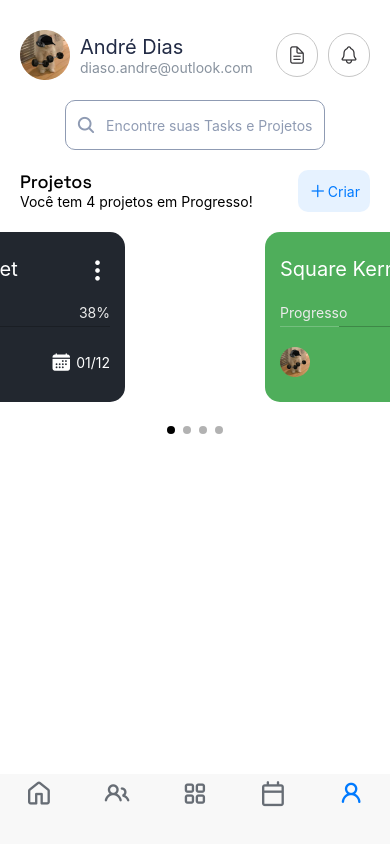
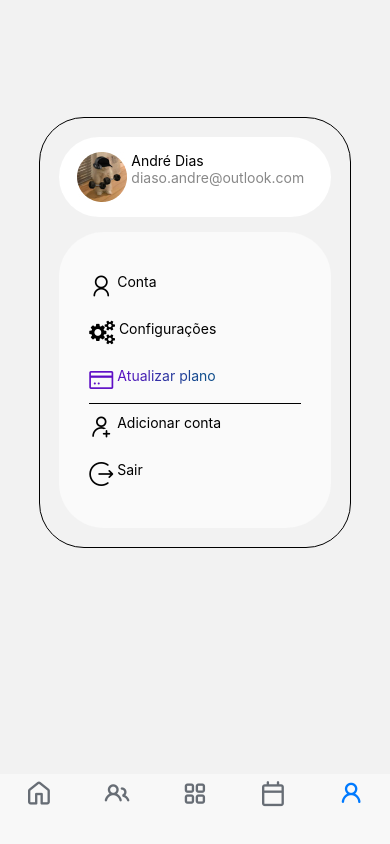
Before and after one commit to https-dre/mindful-nest-app, a React Native app: screen /Settings in a window 390 px wide. Built offline with nearby package versions, Linux system fonts and the light colour scheme.

Commit message:
alterações murilo

```diff
--- a/BottomTabRouter.js
+++ b/BottomTabRouter.js
@@ -6,6 +6,7 @@ import Icon from 'react-native-vector-icons/Octicons';
 import { Home } from "./screens/Home";
 import { Planner } from "./screens/Planner";
 import { CalendarScreen } from './screens/CalendarScreen';
+import { UserConfig } from './screens/UserConfig';
 
 const Tab = createBottomTabNavigator();
 
@@ -55,7 +56,7 @@ export function BottomTabRouter() {
           <Tab.Screen name="Comunidade" component={Home} />
           <Tab.Screen name="Planner" component={Planner} />
           <Tab.Screen name="Calendar" component={CalendarScreen} />
-          <Tab.Screen name="Settings" component={Home} />
+          <Tab.Screen name="Settings" component={UserConfig} />
         </Tab.Navigator>
     );
 }
--- a/package.json
+++ b/package.json
@@ -10,6 +10,7 @@
     "web": "expo start --web"
   },
   "dependencies": {
+    "@expo/metro-runtime": "~4.0.0",
     "@react-native-community/datetimepicker": "https://github.com/react-native-datetimepicker/datetimepicker.git",
     "@react-native-vector-icons/fontawesome": "^4.7.0",
     "@react-navigation/bottom-tabs": "^7.1.3",
@@ -23,6 +24,7 @@
     "expo-status-bar": "~2.0.0",
     "prettier": "^3.4.1",
     "react": "18.3.1",
+    "react-dom": "18.3.1",
     "react-native": "0.76.3",
     "react-native-calendars": "^1.1307.0",
     "react-native-config": "^1.5.3",
@@ -33,7 +35,8 @@
     "react-native-reanimated": "~3.16.1",
     "react-native-safe-area-context": "4.12.0",
     "react-native-screens": "~4.1.0",
-    "react-native-vector-icons": "^10.2.0"
+    "react-native-vector-icons": "^10.2.0",
+    "react-native-web": "~0.19.13"
   },
   "devDependencies": {
     "@babel/core": "^7.20.0"
--- a/screens/Home.js
+++ b/screens/Home.js
@@ -4,6 +4,7 @@ import {
 } from "react-native";
 
 import Icon from "react-native-vector-icons/Ionicons";
+import MaterialCommunityIcons from '@expo/vector-icons/MaterialCommunityIcons';
 
 import Carousel from "../components/Carousel";
 import { projects } from "../exampledata";
@@ -61,7 +62,46 @@ export const Home = () => {
 
         { /* Carousel */}
         <Carousel data={projects} />
+        <Text style={{fontSize: 20, marginLeft:"5%",}}>Recomendações</Text>
+        <Text style={{fontSize: 14, marginLeft:"5%", marginBottom:"5%", color: "#88929E"}}>As melhores recomendações para melhorar o seu dia</Text>
+        <View style={[styles.recomend,{ flexDirection: "row"}]}>
+            <Icon style={[styles.recomendbnt, {color: "#3C69DC",backgroundColor:"#BBDEFF"}]} name="musical-notes" size={24} color="black" />
+            <MaterialCommunityIcons style={[styles.recomendbnt, {color: "#E5B32C",backgroundColor:"#FAFFBB"}]} name="bookshelf" size={24} color="black" />
+            <MaterialCommunityIcons style={[styles.recomendbnt, {color: "#25D009",backgroundColor:"#C0FFBB",}]} name="tree-outline" size={24} color="black" />
+            <MaterialCommunityIcons style={[styles.recomendbnt, {color: "#94660E",backgroundColor:"#FFE4BB"}]} name="silverware-fork-knife" size={24} color="black" />
+            <Icon style={[styles.recomendbnt, {color: "#7821E8",backgroundColor:"#E5BBFF"}]} name="color-palette-outline" size={24} color="black" />
+            <MaterialCommunityIcons style={[styles.recomendbnt, {color: "#B03B3B",backgroundColor:"#FFBBBB"}]} name="play-box-outline" size={24} color="black" />
+            <Icon style={[styles.recomendbnt, {color: "#529EA1",backgroundColor:"#BCF0F6"}]} name="game-controller-outline" size={24} color="black" />
+            <Icon style={[styles.recomendbnt, {color: "#6C7F36",backgroundColor:"#F1FBB3"}]} name="basketball-outline" size={24} color="black" />
+        </View>
+        <View style={[styles.containerecomend, {backgroundColor: "#83C485", width: "90%", alignSelf: "center"}]}>
+          <View style={{flexDirection: "row", justifyContent: "space-between", alignSelf: "center", width: "100%"}}>
+            <Text style={{fontSize: 20, color: "white"}}>Jardim em casa</Text>
+            <TouchableOpacity>
+              <Text style={{fontSize: 15, color: "white"}}>Ver projeto</Text>
+            </TouchableOpacity>
+          </View>
 
+          <View style={{alignSelf: "center", width: "100%"}}>
+            <View style={{flexDirection: "row", justifyContent: "space-between", marginBottom: 5}}>
+              <Text style={{color: "#EBEBEB"}}>Progresso</Text>
+              <Text style={{color: "#EBEBEB"}}>60%</Text>
+            </View>
+
+            { /* Barra de Progresso */ }
+            <View style={{opacity: 0.21 ,backgroundColor: "black", alignSelf: "center", height: 1, width: "100%"}}>
+              <View style={{height: 1, width: "60%", backgroundColor: "white", opacity: 1}}/>
+            </View>
+          </View>
+
+          <View style={{flexDirection: "row", alignItems: "center", justifyContent: "space-between"}}>
+            <View style={{flexDirection: "row", alignItems: "center", gap: 5}}>
+              <Icon name="calendar" color="white" size={20} />
+              <Text style={{color: "white"}}>27/11</Text>
+            </View>
+          </View>
+        </View>
+        <TouchableOpacity style={styles.relacioBtn}>Ver relacionados</TouchableOpacity>
       </SafeAreaView>
     </TouchableWithoutFeedback>
   )
@@ -105,5 +145,36 @@ const styles = StyleSheet.create({
     padding: 10,
     flexDirection: "row",
     alignItems: "center"
-  }
+  },
+  relacioBtn:
+  {
+    alignSelf: "center",
+    alignItems: "center",
+    color: "#007AFF",
+    justifyContent: "center",
+    paddingLeft:"5%",
+    paddingRight:"5%",
+    paddingTop: "1%",
+    paddingBottom: "1%",
+    borderWidth: "1px",
+    width: "95%",
+    borderColor: "#007AFF",
+    borderRadius: 60,
+  },
+  recomendbnt: {
+    padding: "1%",
+    marginLeft: "1.30%",
+    marginRight: "1.30%",
+    borderRadius: 45,
+  },
+  containerecomend: {
+    flex: 1,
+    backgroundColor: "white",
+    paddingTop: Platform.OS === "ios" ? 0 : 20,
+    borderRadius: 15,
+    padding: 15,
+    justifyContent: "space-around",
+    marginBottom: "5%",
+    marginTop: "5%",
+  },
 })
--- /dev/null
+++ b/screens/UserConfig.js
@@ -0,0 +1,102 @@
+import { Text, SafeAreaView, StyleSheet,TouchableOpacity,Image,View } from 'react-native';
+import AntDesign from '@expo/vector-icons/AntDesign';
+import FontAwesome from '@expo/vector-icons/FontAwesome';
+
+export const UserConfig = () => {
+  return (
+    <SafeAreaView>
+      <View style={styles.userConteiner}>
+        <View style={styles.userDataConteiner}>
+          <Image  style={styles.espace} source={require("../assets/foto-perfil-exemplo.jpg")} />
+          <View style={styles.espace}>
+            <Text>André Dias</Text>
+            <Text style={{color: "#888888"}}>diaso.andre@outlook.com</Text>
+          </View>
+        </View>
+        <View style={styles.buttonConteiner}>
+          <TouchableOpacity style={styles.button}>
+            <AntDesign name="user" size={24} color="black" />
+            <Text> Conta</Text>
+          </TouchableOpacity>
+          <TouchableOpacity style={styles.button}>
+            <FontAwesome name="cogs" size={24} color="black" />
+            <Text> Configurações</Text>
+          </TouchableOpacity>
+          <TouchableOpacity style={styles.button}>
+            <AntDesign name="creditcard" size={24} color="#5f0fc6" />
+            <Text style={{color: "#5914c2"}}> A</Text>
+            <Text style={{color: "#5319bd"}}>t</Text>
+            <Text style={{color: "#4d1eb9"}}>u</Text>
+            <Text style={{color: "#4722b4"}}>a</Text>
+            <Text style={{color: "#4127b0"}}>l</Text>
+            <Text style={{color: "#3b2cab"}}>i</Text>
+            <Text style={{color: "#3531a7"}}>z</Text>
+            <Text style={{color: "#2f36a2"}}>a</Text>
+            <Text style={{color: "#293b9e"}}>r </Text>
+            <Text style={{color: "#234099"}}>p</Text>
+            <Text style={{color: "#1d4495"}}>l</Text>
+            <Text style={{color: "#174990"}}>a</Text>
+            <Text style={{color: "#114e8c"}}>n</Text>
+            <Text style={{color: "#114e8c"}}>o</Text>
+          </TouchableOpacity>
+          <View
+            style={{
+              borderBottomColor: 'black',
+              borderBottomWidth: 1,
+            }}
+          ></View>
+          <TouchableOpacity style={styles.button}>
+            <AntDesign name="adduser" size={24} color="black" />
+            <Text> Adicionar conta</Text>
+          </TouchableOpacity>
+          <TouchableOpacity style={styles.button}>
+            <AntDesign name="logout" size={24} color="black" />
+            <Text> Sair</Text>
+          </TouchableOpacity>
+        </View>
+      </View>
+    </SafeAreaView>
+  )
+}
+
+const styles = StyleSheet.create({
+  userDataConteiner: {
+    flex: 1,
+    flexDirection: "row",
+    marginLeft: "5%",
+    marginRight: "5%",
+    marginTop: "5%",
+    padding: "5%",
+    alignContent: "center",
+    backgroundColor: "white",
+    borderRadius: 45,
+  },
+
+  userConteiner: {
+    marginLeft: "10%",
+    marginRight: "10%",
+    marginTop: "30%",
+    borderWidth: "1px",
+    borderRadius: 45,
+    padding: "1%"
+  },
+  buttonConteiner: {
+    marginLeft: "5%",
+    marginRight: "5%",
+    marginTop: "5%",
+    marginBottom: "5%",
+    backgroundColor: "#FAFAFA",
+    padding: "10%",
+    borderRadius: 45,
+  },
+  button: {
+    flex: 1,
+    flexDirection: "row",
+    marginTop: "5%",
+    marginBottom: "5%",
+  },
+  espace: {
+    marginLeft: "1%",
+    marginRight: "1%",
+  },
+});
```
Also changed, not shown: screens/NotificationScreen.js (added, +61 -0 lines), 1 other file (tests, documents, lock files or other folders).
